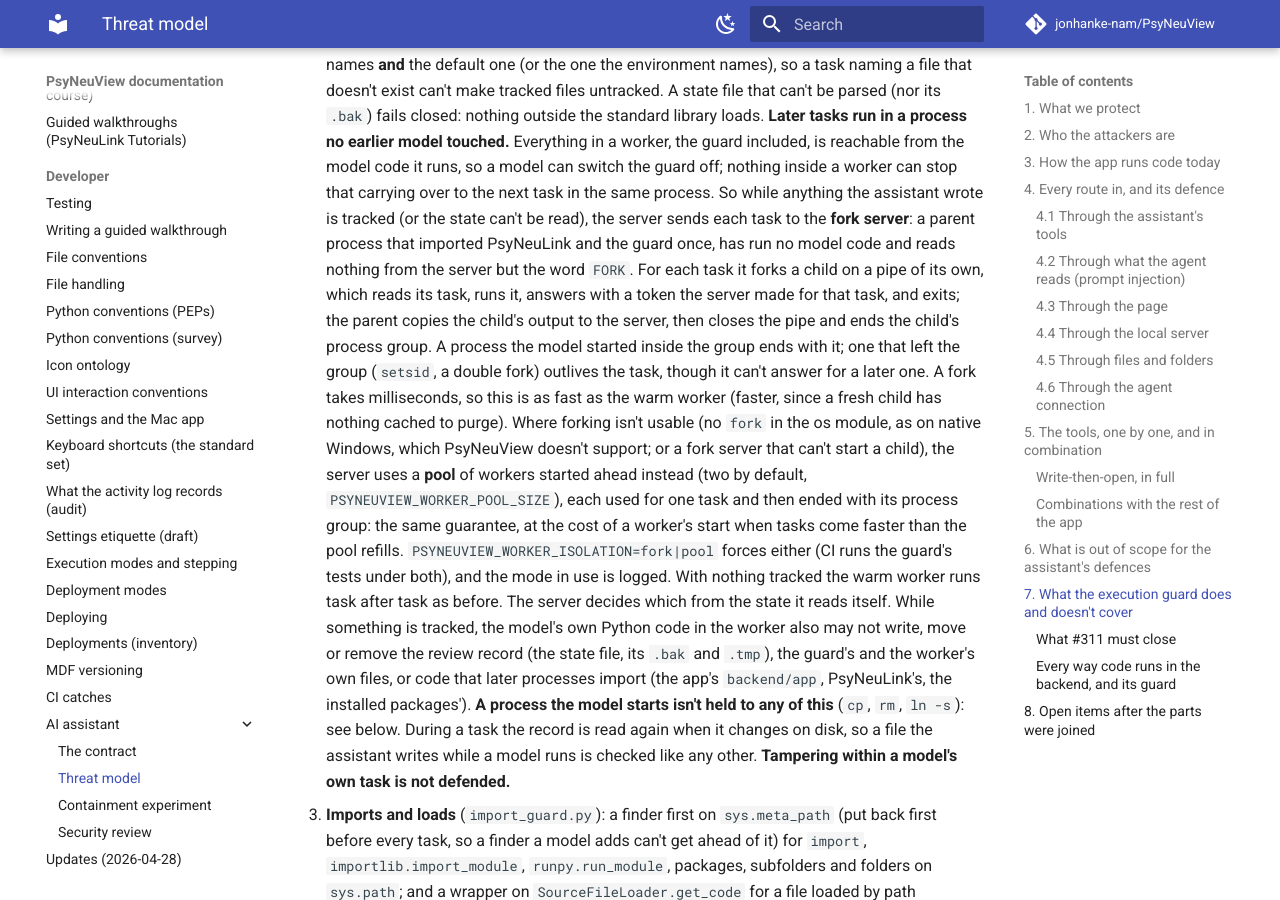
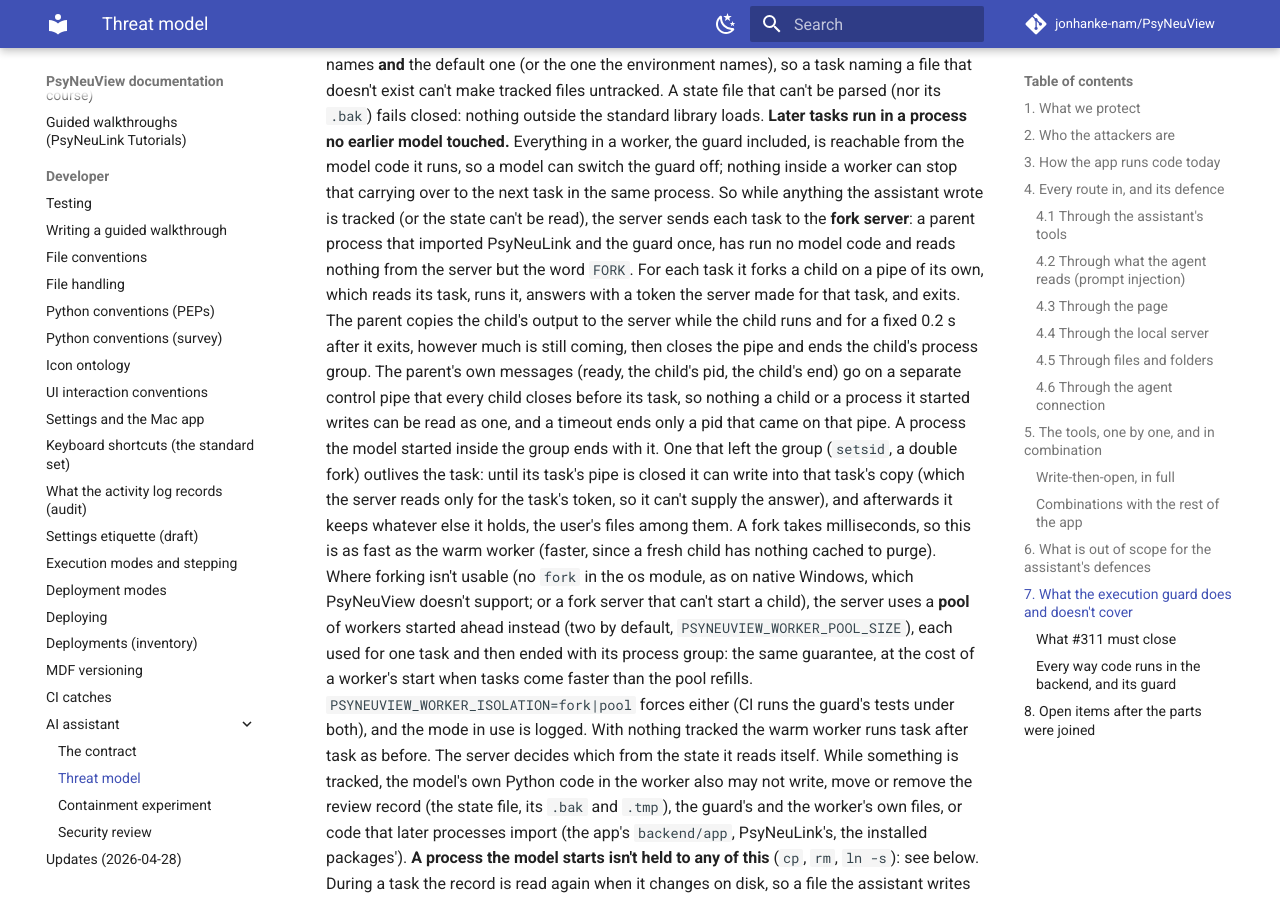
Before and after one commit to jonhanke-nam/PsyNeuView, an MkDocs documentation site: the page built from docs/ai-assistant/threat-model.md, in a window 1280 px wide and 900 px high, scrolled down 10470 px. Built offline with MkDocs 1.6.1 and Material for MkDocs 9.7.7, drawn with Linux system fonts in a browser that asks for light colours; comment, search, counter and statistics services are not loaded; some of the changed text lies outside the part shown.

Commit message:
Docs correct the G3 claims and record round five (#187)
The threat model now says what is true of a process that outlives its
task: until its task's pipe is closed it can write into that task's copy,
which the server reads only for the task's token, and the parent's own
messages come on a separate pipe. The list of what #311 must close gains
writes through dir_fd from a child process, the standard library, the
settings file, and survivors stalling or writing into pipes they hold.
The reviewer's round-5 row is recorded.

Co-Authored-By: Claude Opus 5.5 <noreply@anthropic.com>

```diff
--- a/docs/ai-assistant/threat-model.md
+++ b/docs/ai-assistant/threat-model.md
@@ -263,12 +263,20 @@ only refuse more: there, `HX.py` is still taken for `hx.py`.
    that imported PsyNeuLink and the guard once, has run no model code and
    reads nothing from the server but the word `FORK`. For each task it
    forks a child on a pipe of its own, which reads its task, runs it,
-   answers with a token the server made for that task, and exits; the
-   parent copies the child's output to the server, then closes the pipe
-   and ends the child's process group. A process the model started inside
-   the group ends with it; one that left the group (`setsid`, a double
-   fork) outlives the task, though it can't answer for a later one. A fork
-   takes milliseconds, so this is
+   answers with a token the server made for that task, and exits. The
+   parent copies the child's output to the server while the child runs and
+   for a fixed 0.2 s after it exits, however much is still coming, then
+   closes the pipe and ends the child's process group. The parent's own
+   messages (ready, the child's pid, the child's end) go on a separate
+   control pipe that every child closes before its task, so nothing a
+   child or a process it started writes can be read as one, and a timeout
+   ends only a pid that came on that pipe. A process the model started
+   inside the group ends with it. One that left the group (`setsid`, a
+   double fork) outlives the task: until its task's pipe is closed it can
+   write into that task's copy (which the server reads only for the
+   task's token, so it can't supply the answer), and afterwards it keeps
+   whatever else it holds, the user's files among them. A fork takes
+   milliseconds, so this is
    as fast as the warm worker (faster, since a fresh child has nothing
    cached to purge). Where forking isn't usable (no `fork` in the os
    module, as on native Windows, which PsyNeuView doesn't support; or a
@@ -406,7 +414,13 @@ boundary. It must close, at least:
   `rm` it and its `.bak`), so the next task runs an unapproved file.
 - **G3's survivors:** a process that leaves the process group (`setsid`,
   a double fork) outlives its task and keeps the files and network the
-  user has.
+  user has, and can stall or write into any pipe it still holds.
+- **Writes through `dir_fd`** from a process the model starts (the
+  model's own Python calls are checked by the folder the fd names).
+- **The standard library folder** (a `sitecustomize.py` runs in every new
+  Python) and **the app's settings file** (`~/.psyneuview.json`): refused
+  to the model's own Python code while something is tracked, not to a
+  process it starts.
 - **G5:** a symlink chain made by a child process (`ln -s`), then read.
 - **F5:** `os.open(name, dir_fd=d)` relative to another folder.
 - **`ctypes`** and C extensions reading files without audit events.
```
Also changed, not shown: docs/ai-assistant/security-review.md (+13 -2 lines).
